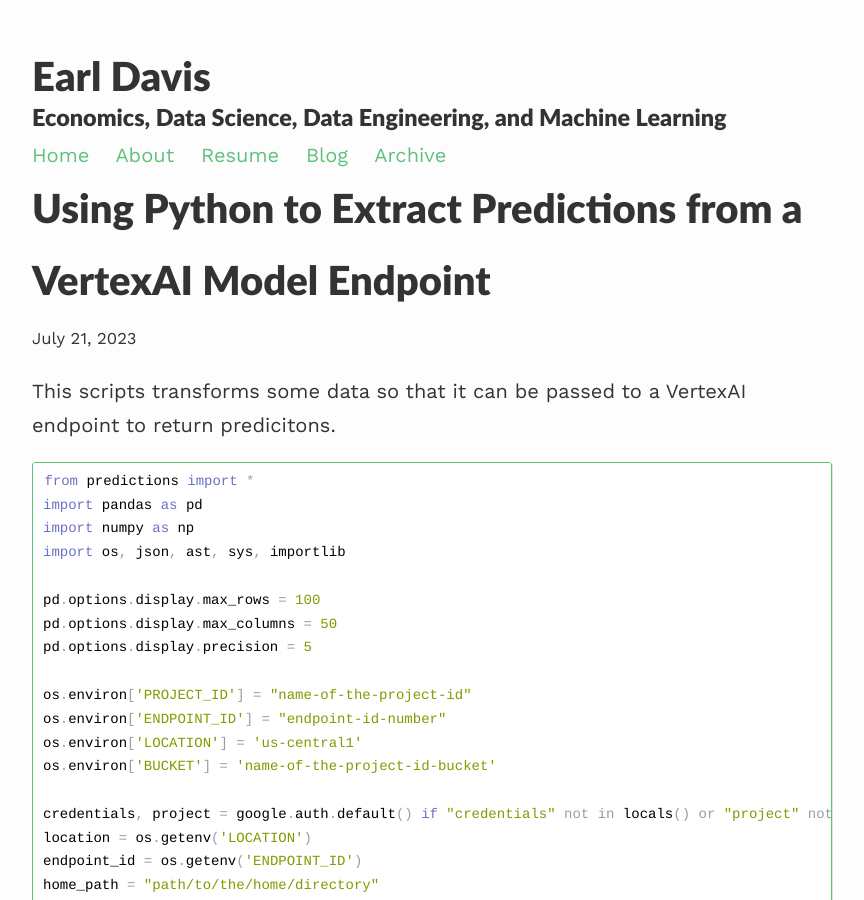
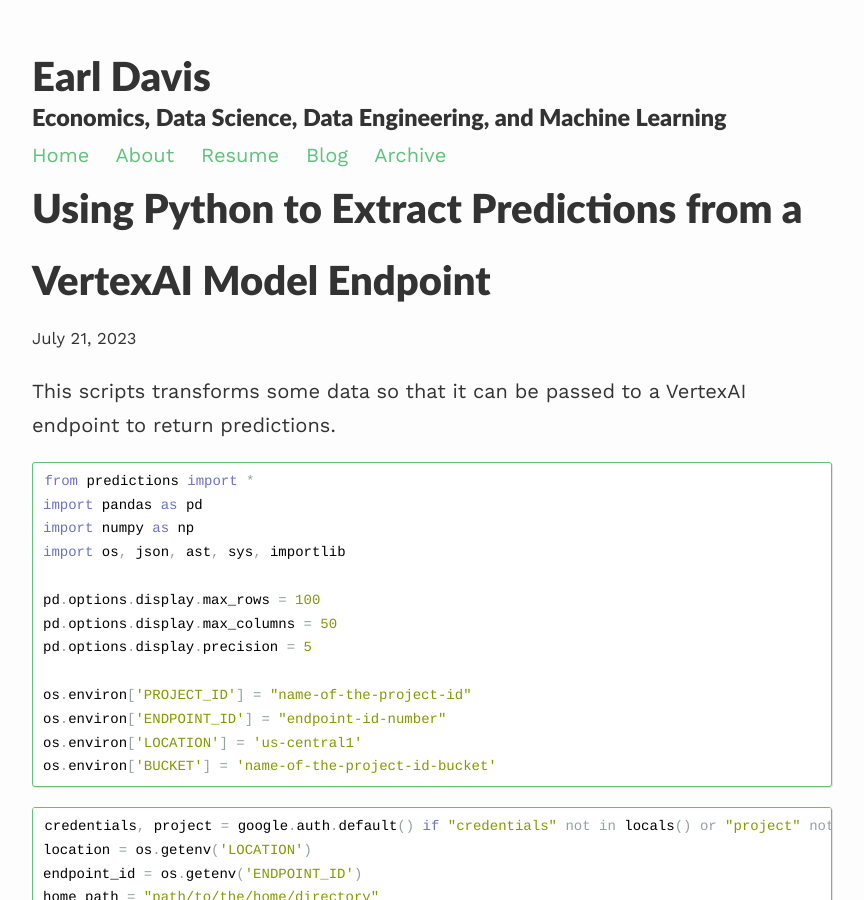
Before and after one commit to earldavis/earldavis.github.io, a Jekyll site: the page built from _posts/2023-07-21-predicting-mass-closure-events.md, in a window 1280 px wide and 900 px high. Shown: the whole window, without its empty margins (208-1072 px from the left). Built offline with Jekyll 4.4.1, drawn with Linux system fonts in a browser that asks for light colours; nearby versions of some CDN libraries.

Commit message:
Fix spelling mistake in blog page and update article published time

````diff
--- a/_posts/2023-07-21-predicting-mass-closure-events.md
+++ b/_posts/2023-07-21-predicting-mass-closure-events.md
@@ -6,7 +6,7 @@
 description: An example of how to use python to transform data and query a VertexAI endpoint based on that transformation, because data engineering is not as simple as the tutorials make it out to be.
 ---
 
-This scripts transforms some data so that it can be passed to a VertexAI endpoint to return predicitons.
+This scripts transforms some data so that it can be passed to a VertexAI endpoint to return predictions.
 
 ```python
 from predictions import *
@@ -22,12 +22,16 @@
 os.environ['ENDPOINT_ID'] = "endpoint-id-number"
 os.environ['LOCATION'] = 'us-central1'
 os.environ['BUCKET'] = 'name-of-the-project-id-bucket'
+```
 
+```python
 credentials, project = google.auth.default() if "credentials" not in locals() or "project" not in locals() else (credentials, project)
 location = os.getenv('LOCATION')
 endpoint_id = os.getenv('ENDPOINT_ID')
 home_path = "path/to/the/home/directory"
+```
 
+```python
 # ! gcloud auth application-default login
 read_path = os.path.join(home_path, 'data', 'obfuscated-incidents.parquet')
 df = pd.read_parquet(read_path, engine='pyarrow', filters=[
@@ -35,7 +39,9 @@
     ], columns=['number', 'opened_at', 'description', 'close_notes'])
 df['close_notes'] = df['close_notes'].fillna('no notes')
 df['description'] = df['description'].fillna('no description')
+```
 
+```python
 network_list = ['socket timeout', 'nic redundancy', 'ping failure', 'networkredundancylostalarm']
 write_file='df.json'
 
@@ -49,7 +55,9 @@
     .iloc[:, 1]
 )
 df.loc[:, 'log_avg_count'] = np.log1p(df.loc[:, 'avg_count'])
+```
 
+```python
 df = (
     df[['number', 'opened_at', 'close_notes']]
     .groupby('close_notes')
@@ -58,12 +66,17 @@
     .merge(df, how='right', left_on=['close_notes', 'opened_at'], right_on=['close_notes', 'opened_at'])
     .drop_duplicates()
 )
+```
 
+```python
 df.loc[:, 'scaled_log_avg_count'] = (df.loc[:, 'log_avg_count'] - np.mean(df.loc[:, 'log_avg_count'])) - np.std(df.loc[:, 'log_avg_count'])
 df.loc[:, "autosys_storm"] = df.loc[:, 'autosys_incident'] * df.loc[:, 'scaled_log_avg_count']
 df.loc[:, "nagios_storm"] = df.loc[:, 'nagios_incident'] * df.loc[:, 'scaled_log_avg_count']
 df.loc[:, "network_storm"] = df.loc[:, 'network_incident'] * df.loc[:, 'scaled_log_avg_count']
 df.to_json(write_file, lines=True, orient='records')
+```
+
+```python
 jsn = list()
 with open(write_file, 'r') as f:
     for line in f:
@@ -74,7 +87,9 @@
     pd.DataFrame.from_records(lst)
     .assign(**{'opened_at': lambda s: pd.to_datetime(s['opened_at'], unit='ms')})
 )
+```
 
+```python
 write_json = os.path.join(home_path, 'data', 'predict-mass-close.json')
 pdf.to_json(write_json, lines=True, orient='records')
 _ = pd.read_json(write_json, lines=True, orient='records')
````
Also changed, not shown: 7 other files.
